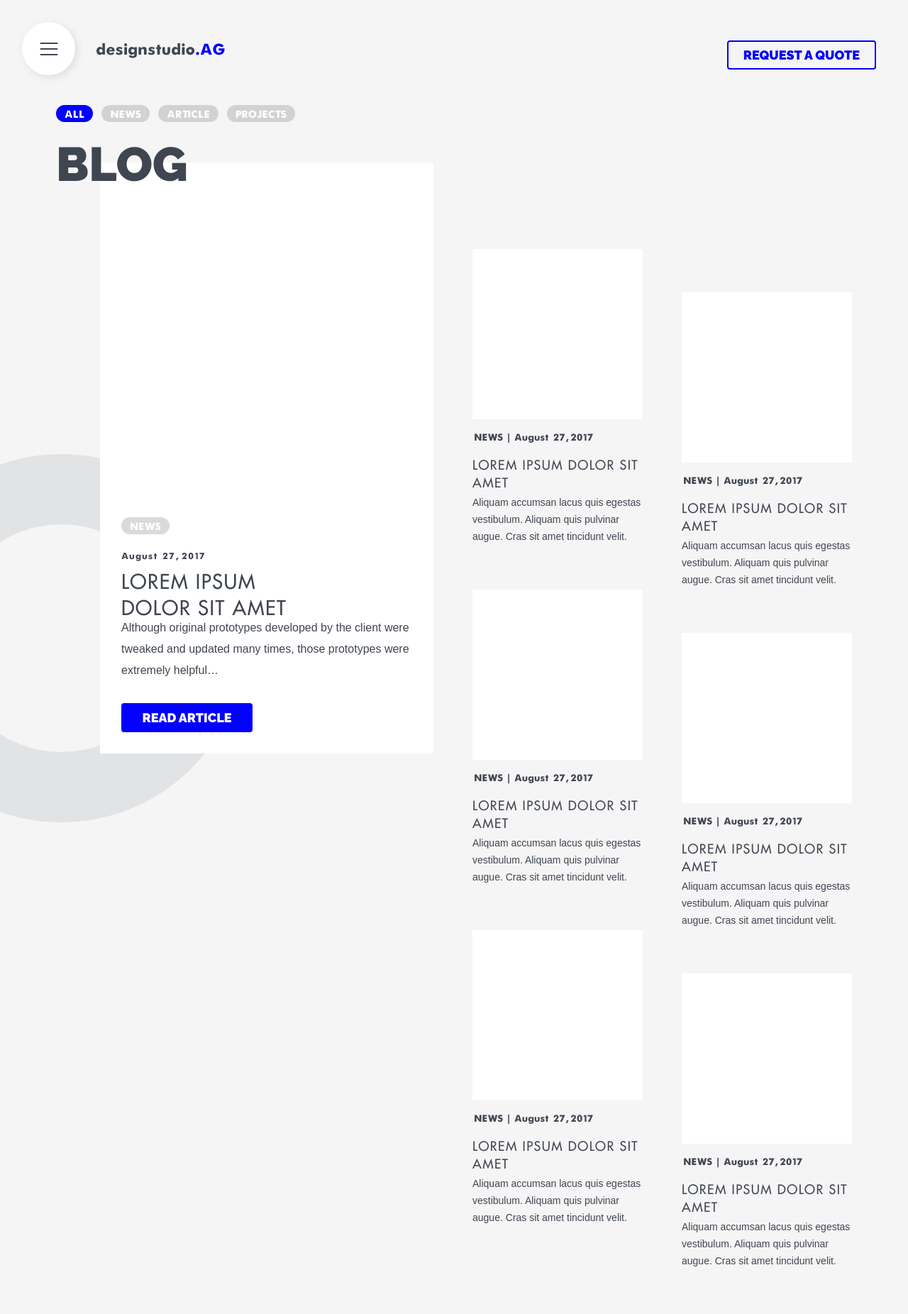
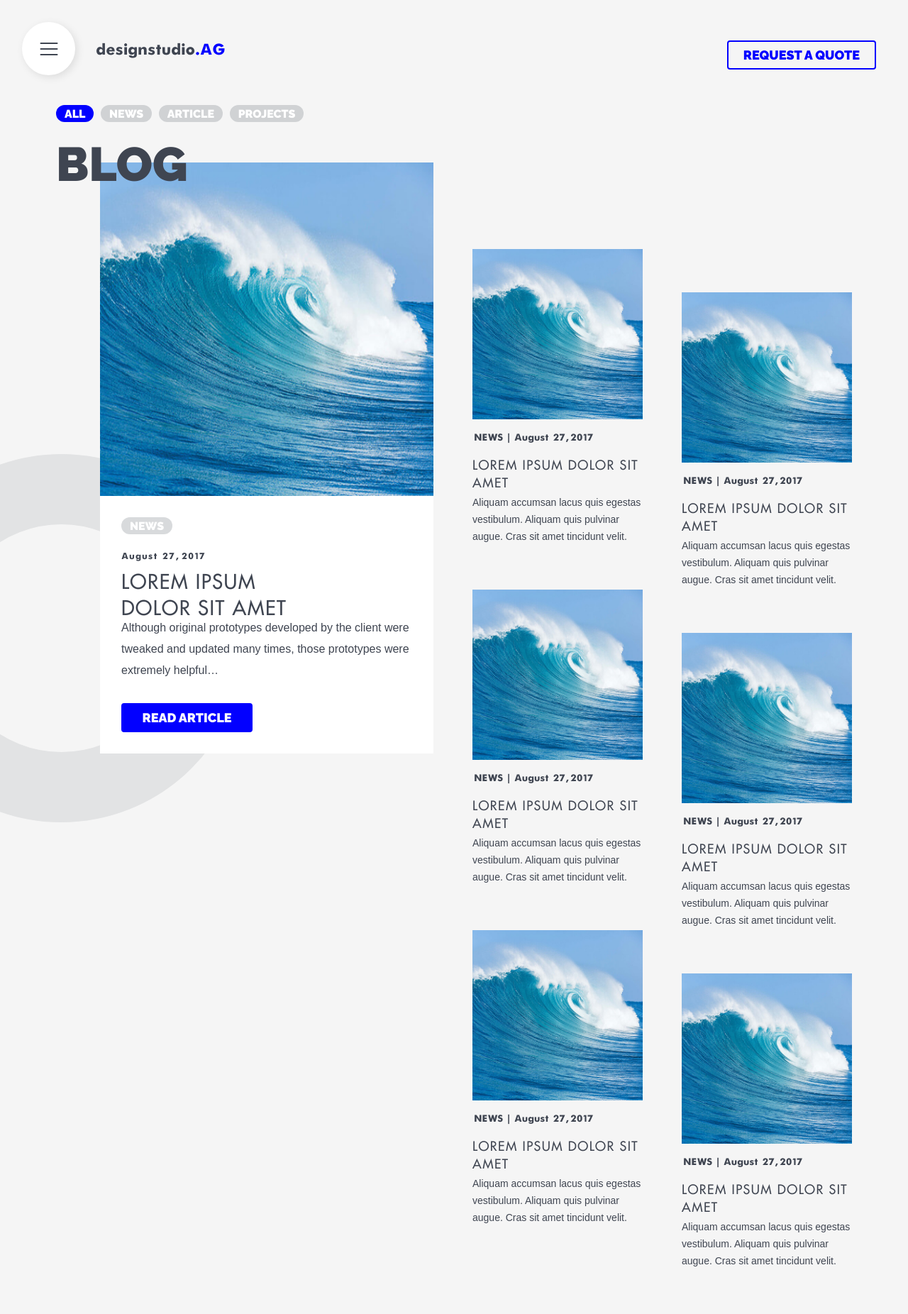
Before and after one commit to snike1985/design-studio-wp, a PHP site: page /blog.html in a window 1280 px wide. Shown: the top 1852 px of the page at 71% size. Run offline with PHP 8.4, Linux system fonts and the light colour scheme; style sheets or scripts are compiled from the project's sources; some libraries are stand-ins or nearby versions.

Commit message:
fixed styles

```diff
--- a/app/blog.html
+++ b/app/blog.html
@@ -260,7 +260,7 @@
                     <div class="blog__first">
 
                         <!-- blog__first-pic -->
-                        <a href="#" class="blog__first-pic show">
+                        <a href="#" class="blog__first-pic">
                             <img src="pic/pic.jpg" alt="">
                         </a>
                         <!-- /blog__first-pic -->
@@ -294,7 +294,7 @@
                         <div class="blog__list-item">
 
                             <!-- blog__list-pic -->
-                            <a href="#" class="blog__list-pic show">
+                            <a href="#" class="blog__list-pic">
                                 <img src="pic/pic.jpg" alt="">
                             </a>
                             <!-- /blog__list-pic -->
@@ -316,7 +316,7 @@
                         <div class="blog__list-item">
 
                             <!-- blog__list-pic -->
-                            <a href="#" class="blog__list-pic show">
+                            <a href="#" class="blog__list-pic">
                                 <img src="pic/pic.jpg" alt="">
                             </a>
                             <!-- /blog__list-pic -->
@@ -338,7 +338,7 @@
                         <div class="blog__list-item">
 
                             <!-- blog__list-pic -->
-                            <a href="#" class="blog__list-pic show">
+                            <a href="#" class="blog__list-pic">
                                 <img src="pic/pic.jpg" alt="">
                             </a>
                             <!-- /blog__list-pic -->
@@ -360,7 +360,7 @@
                         <div class="blog__list-item">
 
                             <!-- blog__list-pic -->
-                            <a href="#" class="blog__list-pic show">
+                            <a href="#" class="blog__list-pic">
                                 <img src="pic/pic.jpg" alt="">
                             </a>
                             <!-- /blog__list-pic -->
@@ -382,7 +382,7 @@
                         <div class="blog__list-item">
 
                             <!-- blog__list-pic -->
-                            <a href="#" class="blog__list-pic show">
+                            <a href="#" class="blog__list-pic">
                                 <img src="pic/pic.jpg" alt="">
                             </a>
                             <!-- /blog__list-pic -->
@@ -404,7 +404,7 @@
                         <div class="blog__list-item">
 
                             <!-- blog__list-pic -->
-                            <a href="#" class="blog__list-pic show">
+                            <a href="#" class="blog__list-pic">
                                 <img src="pic/pic.jpg" alt="">
                             </a>
                             <!-- /blog__list-pic -->
--- a/app/index.html
+++ b/app/index.html
@@ -17,7 +17,7 @@
             width: 100%;
             height: 100%;
             z-index: 10;
-            background-color: #D1D2D4;
+            background-color: #f5f5f5;
         }
         .loader.hide {
             opacity: 0;
@@ -37,7 +37,7 @@
             width: 18px;
             height: 18px;
             border-radius: 100%;
-            background-color: #fff;
+            background-color: #0c24fb;
             -webkit-animation: bouncedelay 1.4s infinite ease-in-out both;
             animation: bouncedelay 1.4s infinite ease-in-out both;
         }
--- a/app/sass/_blog.scss
+++ b/app/sass/_blog.scss
@@ -27,7 +27,7 @@
     font-size: 16px;
     line-height: 23px;
     white-space: nowrap;
-    @include subtitle-bold();
+    @include title();
 
     &-item,
     &-item:visited {
@@ -36,7 +36,7 @@
       justify-content: center;
       height: 24px;
       min-width: 38px;
-      padding: 012px;
+      padding: 0 12px;
       margin: 0 6px 11px 0;
       border-radius: 100px;
       color: #FFFFFF;
@@ -63,7 +63,7 @@
       margin-bottom: 9px;
       font-size: 14px;
       line-height: 18px;
-      @include subtitle-bold();
+      @include title();
 
       li {
         display: flex;
@@ -71,7 +71,7 @@
         justify-content: center;
         height: 20px;
         min-width: 30px;
-        padding: 4px 10px 0;
+        padding: 0 10px;
         margin: 0 5px 5px 0;
         border-radius: 100px;
         color: #FFFFFF;
@@ -101,8 +101,6 @@
         z-index: 1;
         content: '';
         background-color: rgba(2,0,255,0.7);
-        transition: transform 0.3s cubic-bezier(0.4, 0, 0.2, 1);
-        transform: translate(-100%, 0);
         transition-delay: .2s;
         backface-visibility: hidden;
       }
@@ -114,21 +112,6 @@
         width: 100%;
         min-height: 100%;
         z-index: 2;
-        transition: transform 0.3s cubic-bezier(0.4, 0, 0.2, 1);
-        transform: translate(-100%, 0);
-      }
-
-      &.is-show {
-
-        &:before {
-          transform: translate(0);
-          transition-delay: 0s;
-        }
-
-        img {
-          transform: translate(0);
-          transition-delay: .2s;
-        }
       }
     }
 
@@ -200,8 +183,6 @@
         z-index: 1;
         content: '';
         background-color: rgba(2,0,255,0.7);
-        transition: transform 0.3s cubic-bezier(0.4, 0, 0.2, 1);
-        transform: translate(-100%, 0);
         transition-delay: .2s;
         backface-visibility: hidden;
       }
@@ -213,22 +194,8 @@
         width: 100%;
         min-height: 100%;
         z-index: 2;
-        transition: transform 0.3s cubic-bezier(0.4, 0, 0.2, 1);
-        transform: translate(-100%, 0);
       }
 
-      &.is-show {
-
-        &:before {
-          transform: translate(0);
-          transition-delay: 0s;
-        }
-
-        img {
-          transform: translate(0);
-          transition-delay: .2s;
-        }
-      }
     }
 
     &-head {
@@ -298,7 +265,7 @@
       margin-bottom: 88px;
 
       &-item,
-      &-item:visited { padding: 4px 12px 0 }
+      &-item:visited { padding: 0 12px }
     }
 
     &__title {
@@ -332,7 +299,7 @@
         li {
           height: 24px;
           min-width: 38px;
-          padding: 4px 12px 0;
+          padding: 0 12px;
           margin: 0 11px 11px 0;
         }
       }
--- a/app/sass/_social.scss
+++ b/app/sass/_social.scss
@@ -10,11 +10,14 @@
     justify-content: center;
     margin: 0 19px;
     height: 58px;
+    transition: transform .3s ease-in-out;
 
     svg {
       max-width: 100%;
       max-height: 100%;
     }
+
+    &:hover { transform: matrix(1.1,0,0,1.1,0,0) }
   }
 }
 @media (min-width: $phone-landscape) {
```
Also changed, not shown: app/sass/_article.scss (+0 -17 lines), app/sass/_case.scss (+0 -17 lines), app/sass/_works.scss (+11 -25 lines).
